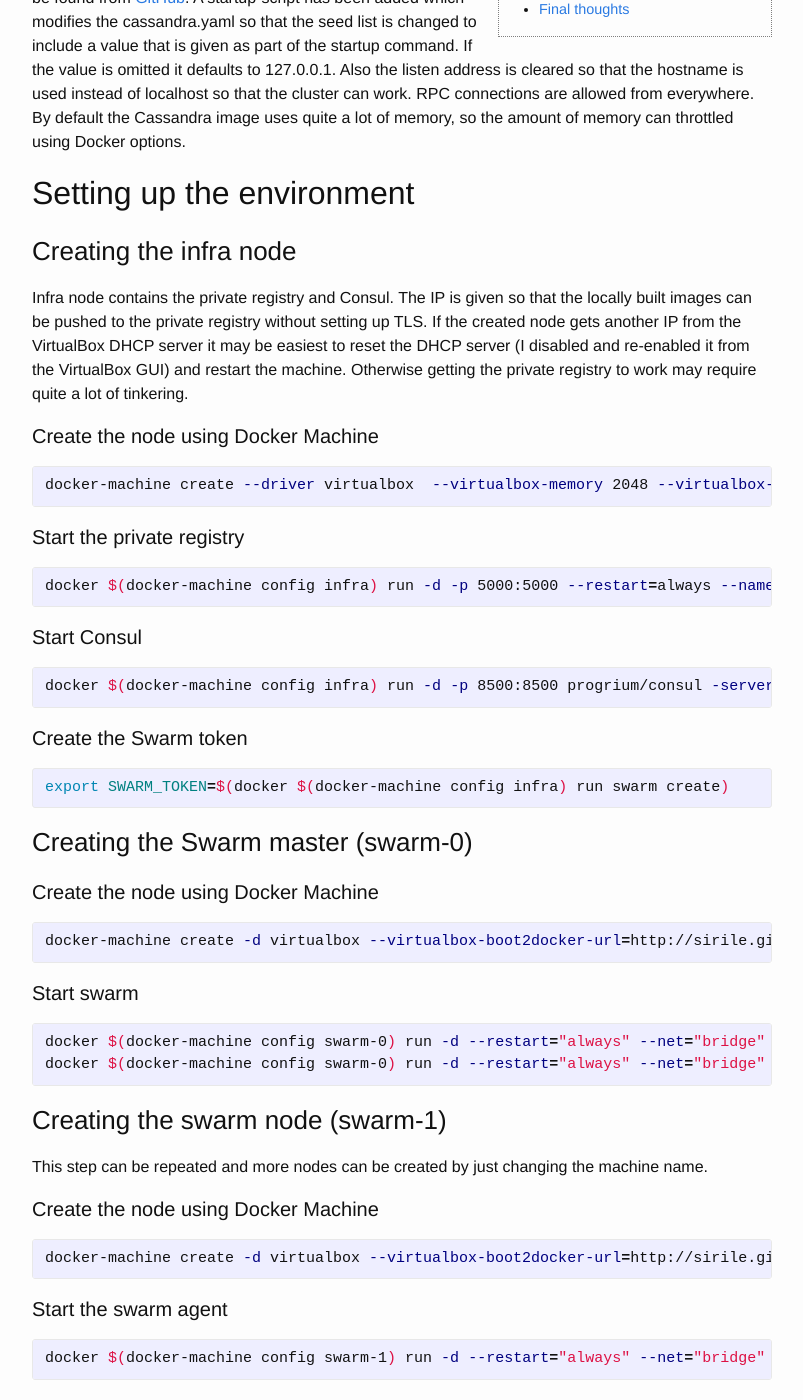
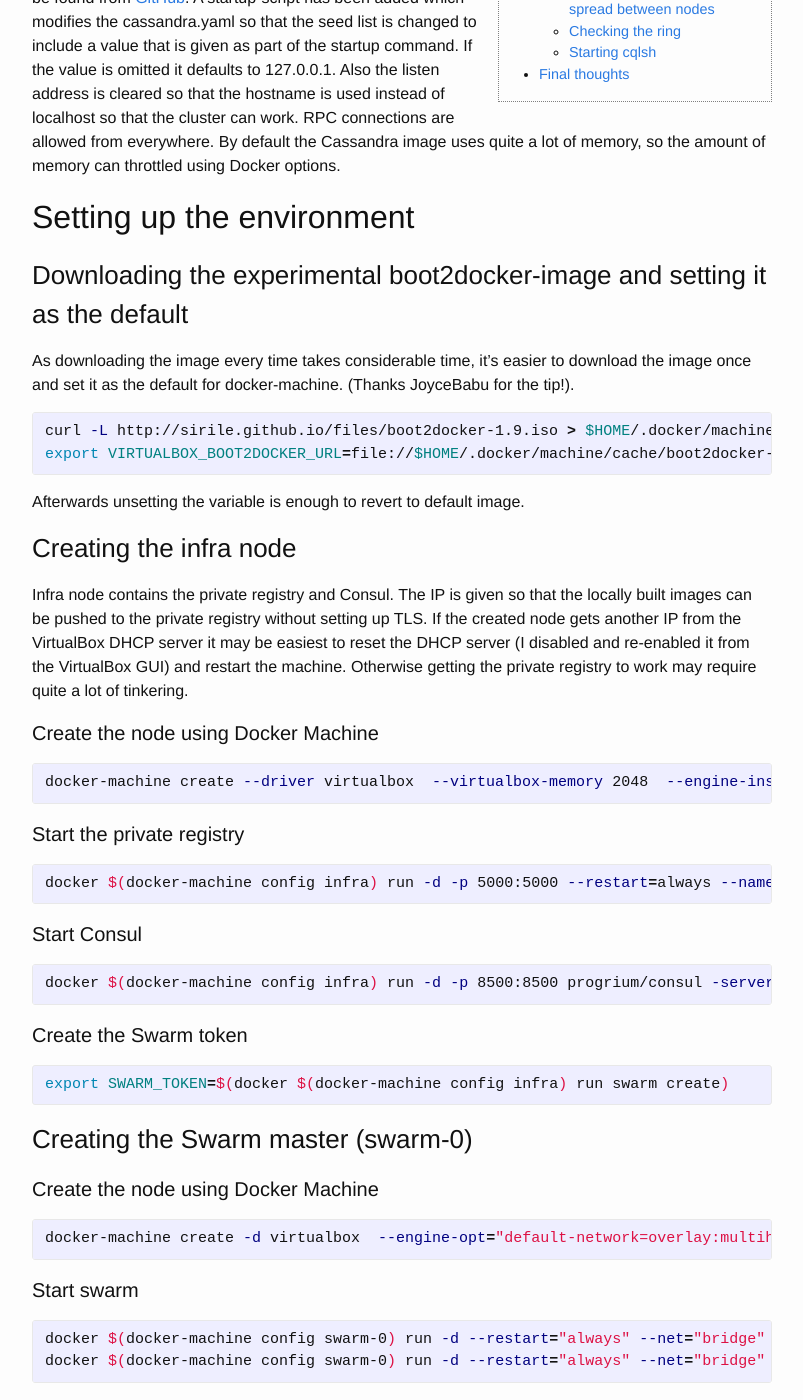
Before and after one commit to SirIle/sirile.github.io, a Jekyll site: the page built from _posts/2015-09-30-cassandra-cluster-on-docker-swarm-and-overlay-networking-using-docker-experimental-1.9.markdown, in a window 1280 px wide and 1400 px high, scrolled down 1009 px. Shown: the whole window, without its empty margins (238-1041 px from the left). Built offline with Jekyll 4.4.1, drawn with Linux system fonts in a browser that asks for light colours; nearby versions of some CDN libraries; some of the changed text lies outside the part shown.

Commit message:
Added the caching of boot2docker image.

```diff
--- a/_posts/2015-09-30-cassandra-cluster-on-docker-swarm-and-overlay-networking-using-docker-experimental-1.9.markdown
+++ b/_posts/2015-09-30-cassandra-cluster-on-docker-swarm-and-overlay-networking-using-docker-experimental-1.9.markdown
@@ -33,6 +33,17 @@ The Cassandra image used is almost uncustomized and can be found from [GitHub](h
 
 ## Setting up the environment
 
+### Downloading the experimental boot2docker-image and setting it as the default
+
+As downloading the image every time takes considerable time, it's easier to download the image once and set it as the default for docker-machine. (Thanks JoyceBabu for the tip!).
+
+{% highlight bash %}
+curl -L http://sirile.github.io/files/boot2docker-1.9.iso > $HOME/.docker/machine/cache/boot2docker-1.9.iso
+export VIRTUALBOX_BOOT2DOCKER_URL=file://$HOME/.docker/machine/cache/boot2docker-1.9.iso
+{% endhighlight %}
+
+Afterwards unsetting the variable is enough to revert to default image.
+
 ### Creating the infra node
 
 Infra node contains the private registry and Consul. The IP is given so that the locally built images can be pushed to the private registry without setting up TLS. If the created node gets another IP from the VirtualBox DHCP server it may be easiest to reset the DHCP server (I disabled and re-enabled it from the VirtualBox GUI) and restart the machine. Otherwise getting the private registry to work may require quite a lot of tinkering.
@@ -40,7 +51,7 @@ Infra node contains the private registry and Consul. The IP is given so that the
 #### Create the node using Docker Machine
 
 {% highlight bash %}
-docker-machine create --driver virtualbox  --virtualbox-memory 2048 --virtualbox-boot2docker-url http://sirile.github.io/files/boot2docker-1.9.iso --engine-insecure-registry 192.168.99.100:5000 infra
+docker-machine create --driver virtualbox  --virtualbox-memory 2048  --engine-insecure-registry 192.168.99.100:5000 infra
 {% endhighlight %}
 
 #### Start the private registry
@@ -66,7 +77,7 @@ export SWARM_TOKEN=$(docker $(docker-machine config infra) run swarm create)
 #### Create the node using Docker Machine
 
 {% highlight bash %}
-docker-machine create -d virtualbox --virtualbox-boot2docker-url=http://sirile.github.io/files/boot2docker-1.9.iso --engine-opt="default-network=overlay:multihost" --engine-opt="kv-store=consul:$(docker-machine ip infra):8500" --engine-label="com.docker.network.driver.overlay.bind_interface=eth1" --engine-insecure-registry $(docker-machine ip infra):5000 swarm-0
+docker-machine create -d virtualbox  --engine-opt="default-network=overlay:multihost" --engine-opt="kv-store=consul:$(docker-machine ip infra):8500" --engine-label="com.docker.network.driver.overlay.bind_interface=eth1" --engine-insecure-registry $(docker-machine ip infra):5000 swarm-0
 {% endhighlight %}
 
 #### Start swarm
@@ -83,7 +94,7 @@ This step can be repeated and more nodes can be created by just changing the mac
 #### Create the node using Docker Machine
 
 {% highlight bash %}
-docker-machine create -d virtualbox --virtualbox-boot2docker-url=http://sirile.github.io/files/boot2docker-1.9.iso --engine-opt="default-network=overlay:multihost" --engine-opt="kv-store=consul:$(docker-machine ip infra):8500" --engine-label="com.docker.network.driver.overlay.bind_interface=eth1" --engine-label="com.docker.network.driver.overlay.neighbor_ip=$(docker-machine ip swarm-0)" --engine-insecure-registry $(docker-machine ip infra):5000 swarm-1
+docker-machine create -d virtualbox  --engine-opt="default-network=overlay:multihost" --engine-opt="kv-store=consul:$(docker-machine ip infra):8500" --engine-label="com.docker.network.driver.overlay.bind_interface=eth1" --engine-label="com.docker.network.driver.overlay.neighbor_ip=$(docker-machine ip swarm-0)" --engine-insecure-registry $(docker-machine ip infra):5000 swarm-1
 {% endhighlight %}
 
 #### Start the swarm agent
```
